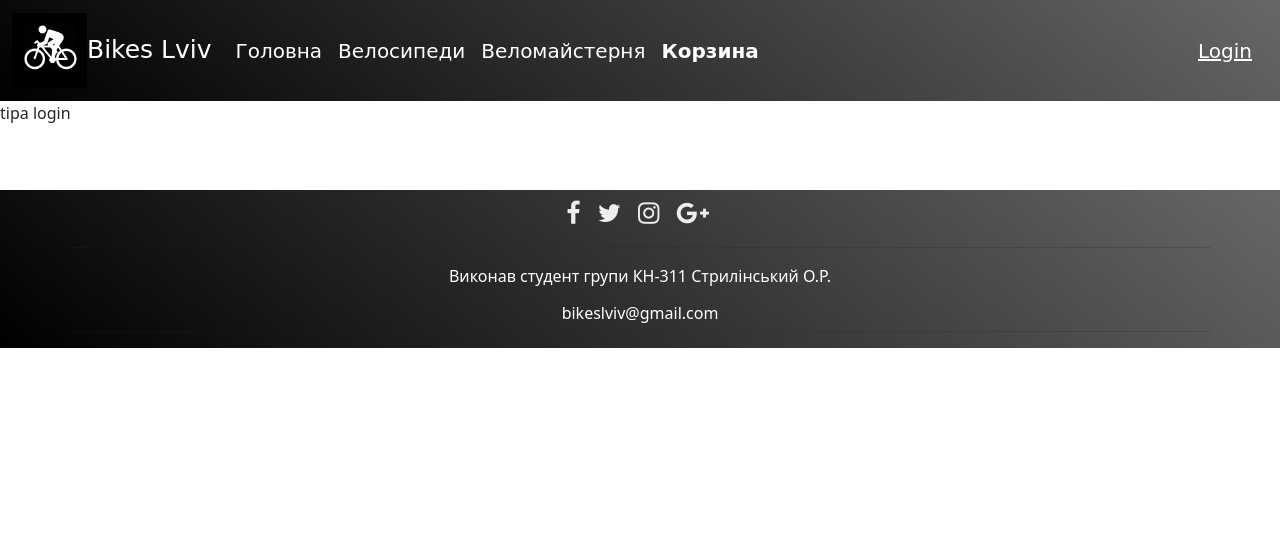
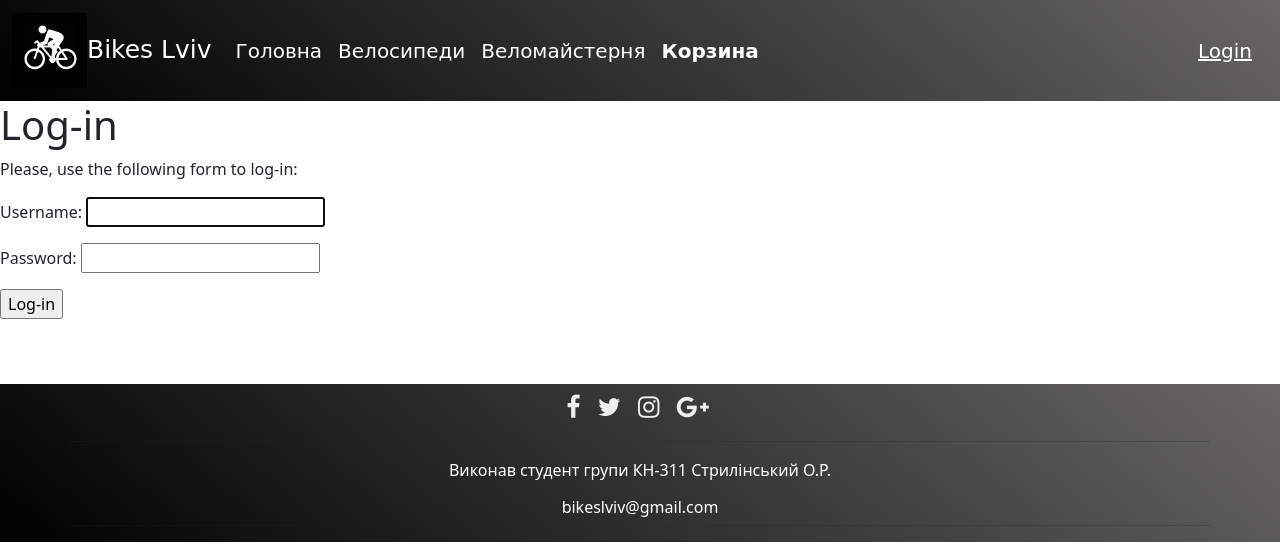
Before and after one commit to Oleh-Strylinskyi/MyBike, a Django app: page /auth/login/ in a window 1280 px wide. Shown: the top 559 px of the page. Run offline with Django 3.2, Linux system fonts and the light colour scheme; parts of the project's set-up code (start-up, migrations or seed data) failed here and were passed over; some libraries are stand-ins or nearby versions; some web fonts are replaced.

Commit message:
add login form

```diff
--- a/templates/registration/login.html
+++ b/templates/registration/login.html
@@ -1,4 +1,12 @@
 {% extends 'base.html' %}
 {% block content %}
-    tipa login
+
+    <h1>Log-in</h1>
+    <p>Please, use the following form to log-in:</p>
+    <form action="." method="post">
+        {{ form.as_p }}
+        {% csrf_token %}
+        <p><input type="submit" value="Log-in"></p>
+    </form>
+
 {% endblock content %}
```
